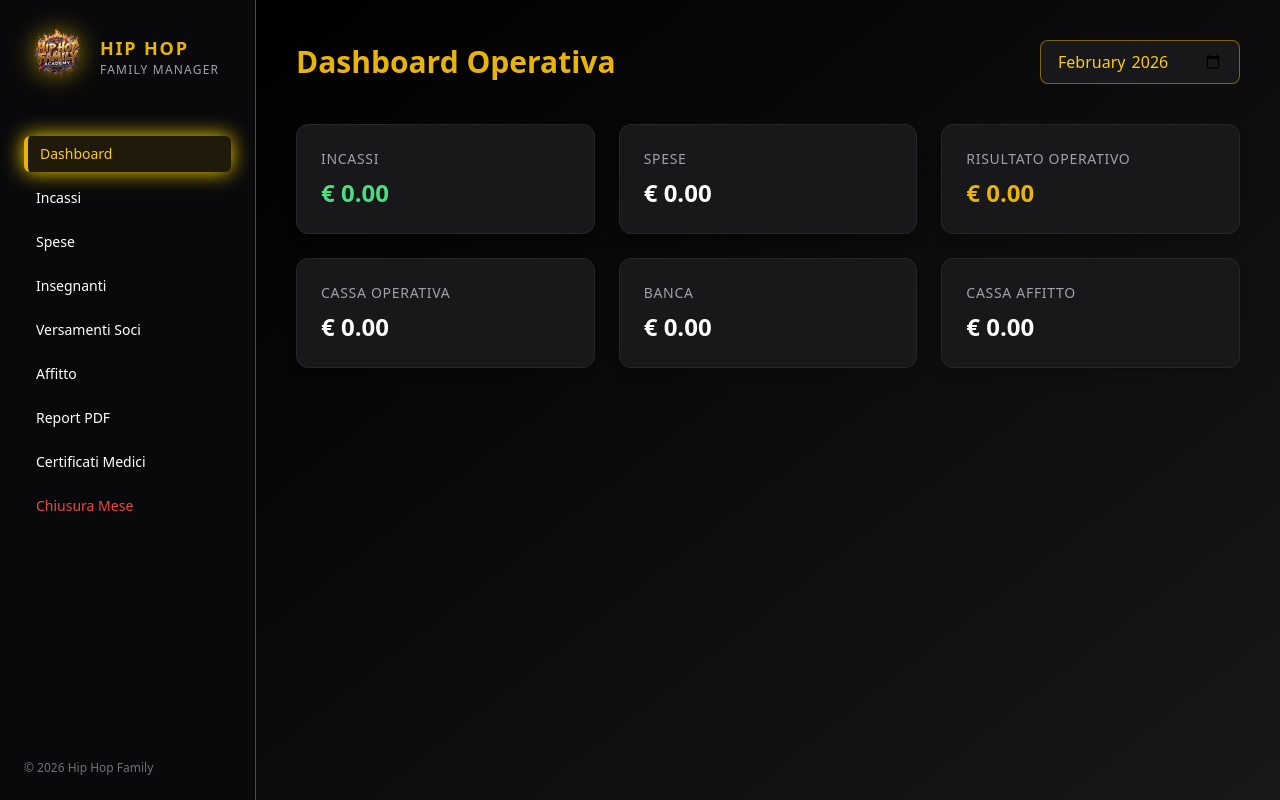
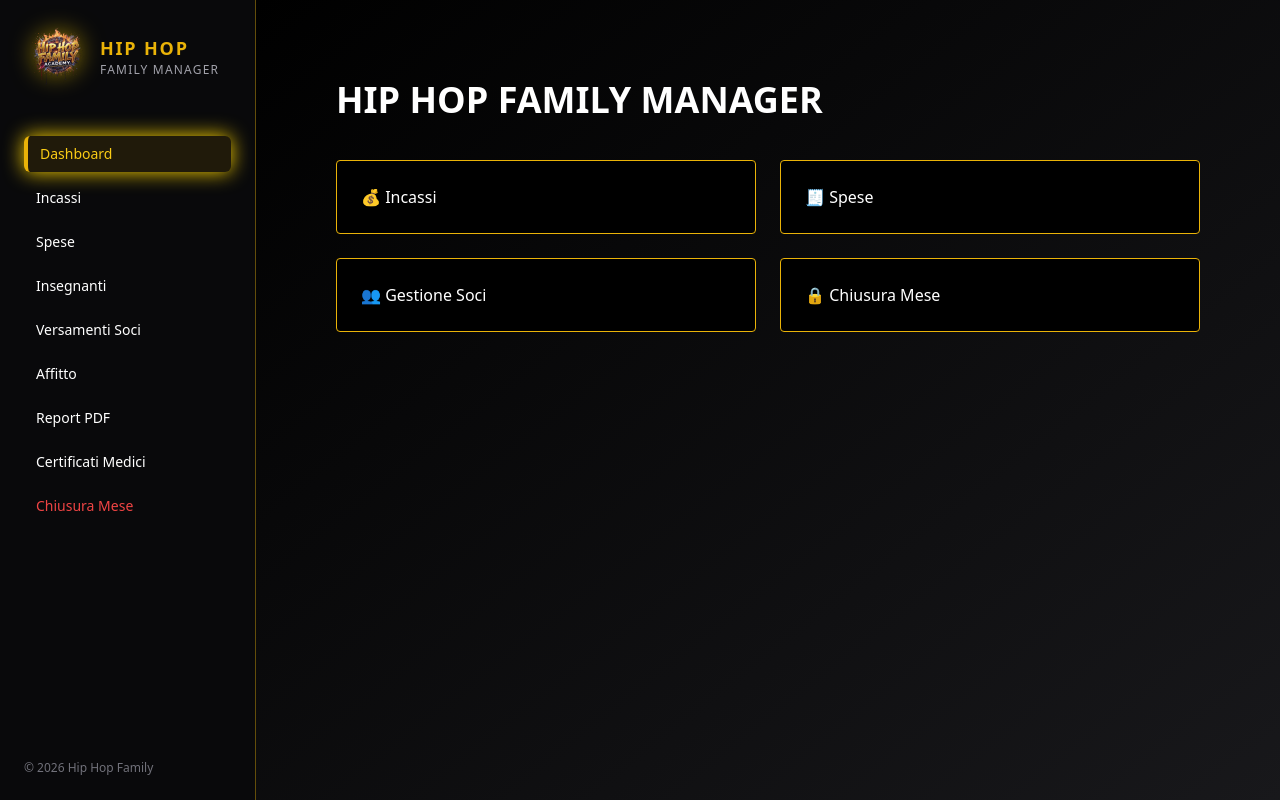
Before and after one commit to pben74-droid/hiphop-manager, a Next.js app: page / in a window 1280 px wide. Built offline with nearby package versions, Linux system fonts and the light colour scheme; no server answers; the database is empty.

Commit message:
Update page.tsx

```diff
--- a/app/page.tsx
+++ b/app/page.tsx
@@ -1,129 +1,41 @@
-"use client";
+"use client"
 
-import { useEffect, useState } from "react";
-import { supabase } from "@/lib/supabaseClient";
-import { inizializzaMese } from "@/lib/gestioneMese";
+import Link from "next/link"
 
 export default function Dashboard() {
-  const [mese, setMese] = useState("2026-02");
+  return (
+    <div className="p-10 text-white">
+      <h1 className="text-4xl font-bold mb-10">
+        HIP HOP FAMILY MANAGER
+      </h1>
 
-  const [totIncassi, setTotIncassi] = useState(0);
-  const [totSpese, setTotSpese] = useState(0);
-  const [risultato, setRisultato] = useState(0);
-  const [saldoCassa, setSaldoCassa] = useState(0);
-  const [saldoBanca, setSaldoBanca] = useState(0);
-  const [saldoAffitto, setSaldoAffitto] = useState(0);
+      <div className="grid grid-cols-2 gap-6">
 
-  useEffect(() => {
-    loadData();
-  }, [mese]);
+        <Link href="/incassi">
+          <div className="bg-black border border-yellow-500 p-6 rounded hover:bg-yellow-500 hover:text-black transition cursor-pointer">
+            💰 Incassi
+          </div>
+        </Link>
 
-  const loadData = async () => {
-    await inizializzaMese(mese);
+        <Link href="/spese">
+          <div className="bg-black border border-yellow-500 p-6 rounded hover:bg-yellow-500 hover:text-black transition cursor-pointer">
+            🧾 Spese
+          </div>
+        </Link>
 
-    const { data: movimenti } = await supabase
-      .from("movimenti_finanziari")
-      .select("*")
-      .eq("mese", mese);
+        <Link href="/soci">
+          <div className="bg-black border border-yellow-500 p-6 rounded hover:bg-yellow-500 hover:text-black transition cursor-pointer">
+            👥 Gestione Soci
+          </div>
+        </Link>
 
-    if (!movimenti) return;
-
-    const incassi = movimenti
-      .filter(m => m.tipo === "incasso")
-      .reduce((s, m) => s + Number(m.importo), 0);
-
-    const spese = Math.abs(
-      movimenti
-        .filter(m => m.tipo === "spesa")
-        .reduce((s, m) => s + Number(m.importo), 0)
-    );
-
-    const saldoOperativa = movimenti
-      .filter(m => m.contenitore === "cassa_operativa")
-      .reduce((s, m) => s + Number(m.importo), 0);
-
-    const saldoBancaCalc = movimenti
-      .filter(m => m.contenitore === "banca")
-      .reduce((s, m) => s + Number(m.importo), 0);
-
-    const saldoAffittoCalc = movimenti
-      .filter(m => m.contenitore === "cassa_affitto")
-      .reduce((s, m) => s + Number(m.importo), 0);
-
-    setTotIncassi(incassi);
-    setTotSpese(spese);
-    setRisultato(incassi - spese);
-    setSaldoCassa(saldoOperativa);
-    setSaldoBanca(saldoBancaCalc);
-    setSaldoAffitto(saldoAffittoCalc);
-  };
-
-  return (
-    <div>
-
-      <div className="flex justify-between items-center mb-10">
-        <h1 className="text-3xl font-bold text-yellow-500">
-          Dashboard Operativa
-        </h1>
-
-        {/* FIX MESE INPUT */}
-        <input
-          type="month"
-          value={mese}
-          onChange={(e) => setMese(e.target.value)}
-          className="
-            bg-zinc-900
-            text-yellow-400
-            border
-            border-yellow-500/50
-            px-4
-            py-2
-            rounded-lg
-            focus:outline-none
-            focus:border-yellow-400
-            focus:ring-2
-            focus:ring-yellow-500/30
-          "
-        />
-      </div>
-
-      <div className="grid grid-cols-3 gap-6">
-
-        <Card title="Incassi" value={totIncassi} positive />
-
-        <Card title="Spese" value={totSpese} />
-
-        <Card title="Risultato Operativo" value={risultato} highlight />
-
-        <Card title="Cassa Operativa" value={saldoCassa} />
-
-        <Card title="Banca" value={saldoBanca} />
-
-        <Card title="Cassa Affitto" value={saldoAffitto} />
+        <Link href="/chiusura">
+          <div className="bg-black border border-yellow-500 p-6 rounded hover:bg-yellow-500 hover:text-black transition cursor-pointer">
+            🔒 Chiusura Mese
+          </div>
+        </Link>
 
       </div>
     </div>
-  );
+  )
 }
-
-function Card({
-  title,
-  value,
-  positive,
-  highlight
-}: any) {
-
-  let color = "text-white";
-
-  if (positive) color = "text-green-400";
-  if (highlight) color = value < 0 ? "text-red-500" : "text-yellow-500";
-
-  return (
-    <div className="bg-zinc-900 p-6 rounded-xl border border-zinc-800 shadow-lg hover:border-yellow-500 transition">
-      <p className="text-sm text-zinc-400 mb-2 uppercase tracking-wider">{title}</p>
-      <p className={`text-2xl font-bold ${color}`}>
-        € {value.toFixed(2)}
-      </p>
-    </div>
-  );
-}
```
